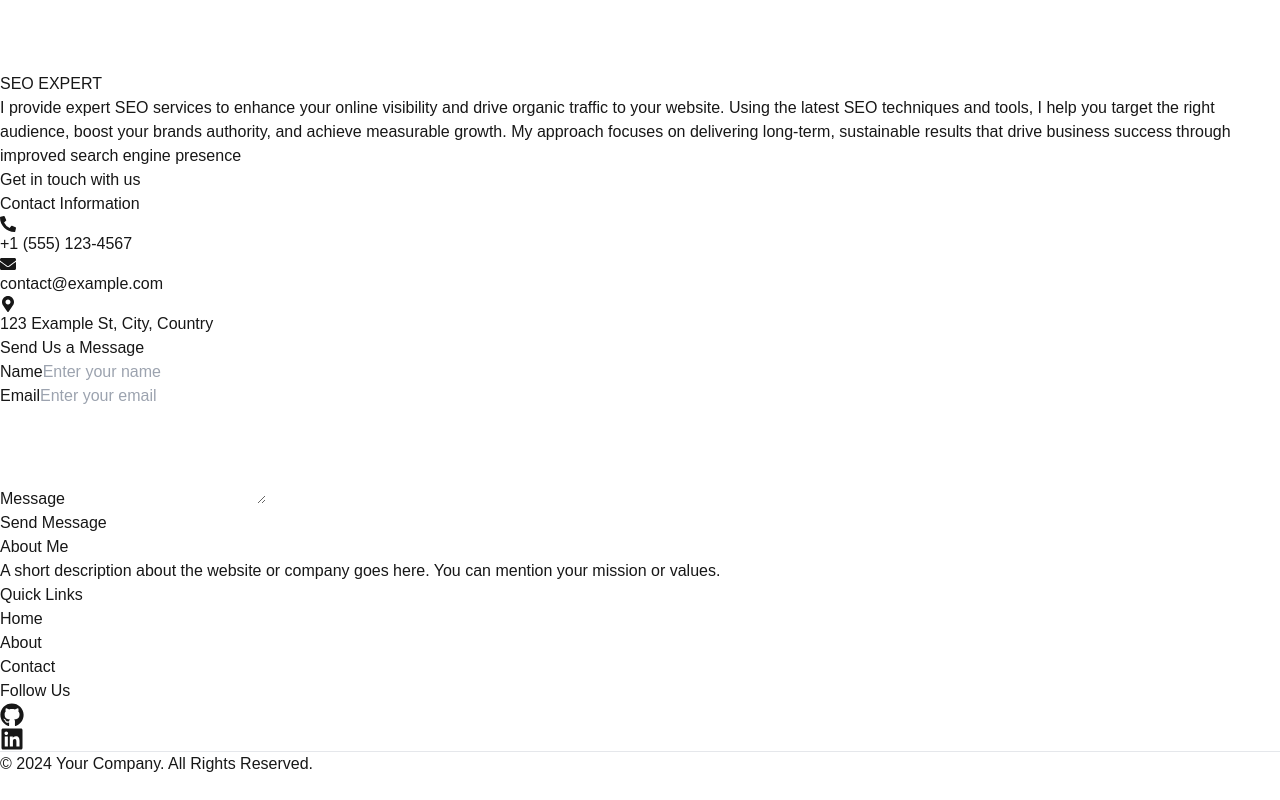
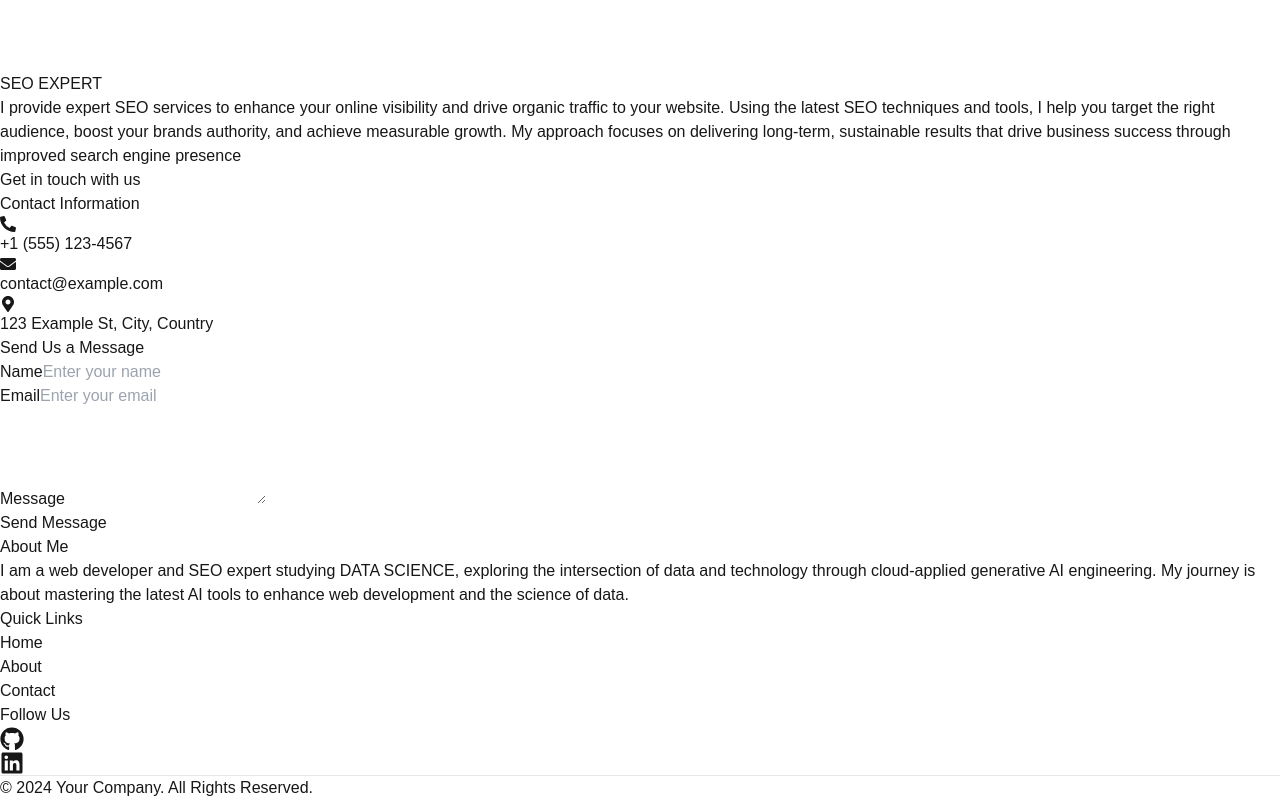
Before and after one commit to anamta-ansari/Anamta_s_portfolio_1, a Next.js app: page / in a window 1280 px wide. Shown: the part 9488-10288 px from the top of the page. Before the commit the page ends 10264 px from the top, so only its background shows below. Built offline with nearby package versions, Linux system fonts and the light colour scheme.

Commit message:
Update Footer.tsx

```diff
--- a/src/app/Components/Footer.tsx
+++ b/src/app/Components/Footer.tsx
@@ -8,7 +8,7 @@ export default function Footer() {
         {/* Short Description Section */}
         <div className="w-full lg:w-1/3 h-full flex flex-col justify-between">
           <h3 className="text-2xl sm:text-3xl md:text-[32px] text-[#A78546] mb-2">About Me</h3>
-          <p className="text-lg sm:text-xl">A short description about the website or company goes here. You can mention your mission or values.</p>
+          <p className="text-lg sm:text-xl">I am a web developer and SEO expert studying DATA SCIENCE, exploring the intersection of data and technology through cloud-applied generative AI engineering. My journey is about mastering the latest AI tools to enhance web development and the science of data.</p>
         </div>
 
         {/* Quick Links Section */}
```
